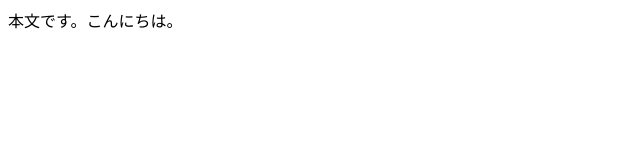
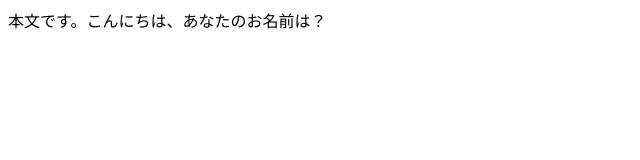
Before and after one commit to cresvan/MyFirstSTS, a plain HTML site: page index.html in a window 1280 px wide. Shown: the whole page, without its empty margins (0-640 px from the left). Drawn offline with Linux system fonts and the light colour scheme.

Commit message:
「こんにちは。」を「こんにちは、あなたのお名前は？」に変更

```diff
--- a/index.html
+++ b/index.html
@@ -5,6 +5,6 @@
 <title>タイトル</title>
 </head>
 <body>
-本文です。こんにちは。
+本文です。こんにちは、あなたのお名前は？
 </body>
 </html>
```
